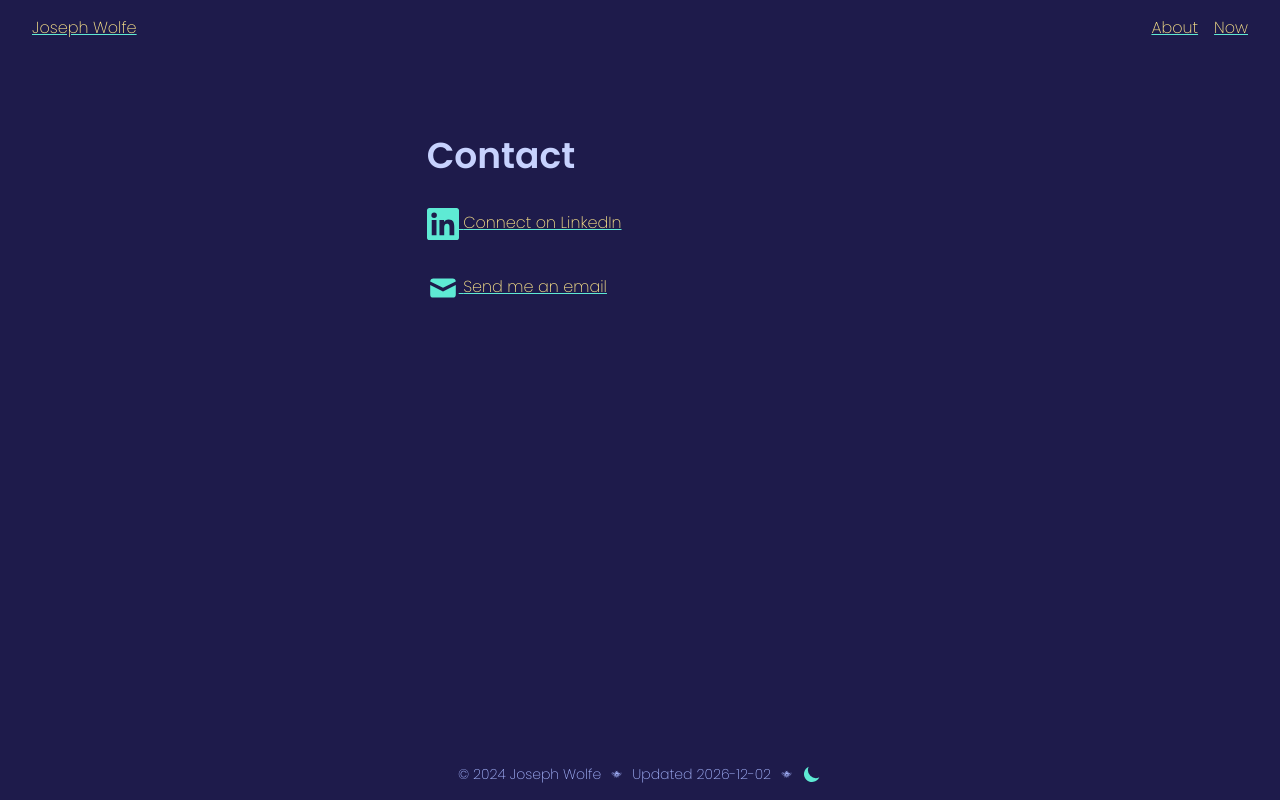
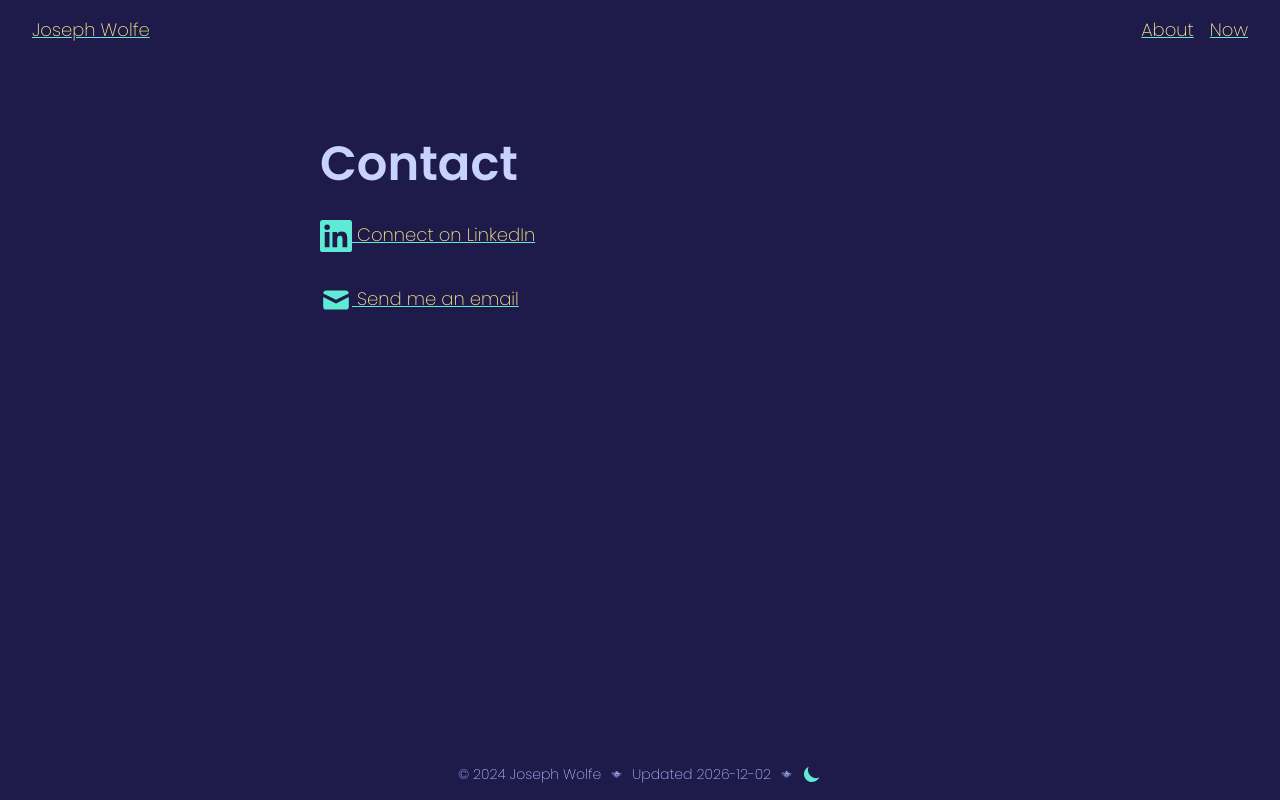
Before and after one commit to CharmedSatyr/personal-website, a Next.js app: page /contact in a window 1280 px wide. Built offline with nearby package versions, Linux system fonts and the light colour scheme.

Commit message:
Sizing adjustments

```diff
--- a/app/layout.tsx
+++ b/app/layout.tsx
@@ -62,12 +62,12 @@ const RootLayout = ({ children }: { children: React.ReactNode }) => {
 			/>
 
 			<body
-				className={`${poppins.variable} flex h-screen flex-col items-center bg-primary-50 font-sans text-primary-700 dark:bg-dark-primary-950 dark:text-dark-primary-300`}
+				className={`${poppins.variable} flex h-screen flex-col items-center bg-primary-50 font-sans text-primary-700 dark:bg-dark-primary-950 dark:text-dark-primary-300 xl:text-lg`}
 			>
 				<ThemeProviders>
 					<Header />
 
-					<main className="mb-auto w-10/12 pt-10 sm:w-9/12 md:w-7/12 md:pt-20 lg:w-5/12 xl:w-4/12">
+					<main className="mb-auto w-10/12 pt-10 sm:w-9/12 md:w-7/12 md:pt-20 lg:w-5/12 xl:w-6/12 2xl:w-4/12">
 						{children}
 					</main>
 
--- a/app/page.tsx
+++ b/app/page.tsx
@@ -4,7 +4,7 @@ import TreeImage from "@/components/TreeImage";
 const Root = () => {
 	return (
 		<>
-			<h1 className="highlighted mb-8 text-4xl font-bold leading-tight md:mt-28">
+			<h1 className="title leading-tight">
 				I'm a software developer, game designer, and writer in Seattle.
 				<TreeImage />
 			</h1>
--- a/components/PageTitle.tsx
+++ b/components/PageTitle.tsx
@@ -3,7 +3,7 @@ interface Props {
 }
 
 const PageTitle = (props: Props) => {
-	return <h1 className="highlighted mb-8 text-4xl font-bold">{props.title}</h1>;
+	return <h1 className="title">{props.title}</h1>;
 };
 
 export default PageTitle;
--- a/css/tailwind.css
+++ b/css/tailwind.css
@@ -5,6 +5,10 @@
 @layer base {
 	.highlighted {
 		@apply text-primary-800 dark:text-dark-primary-200;
+	}
+
+	.title {
+		@apply highlighted mb-8 text-4xl font-bold xl:text-5xl;
 	}
 
 	aside,
```
